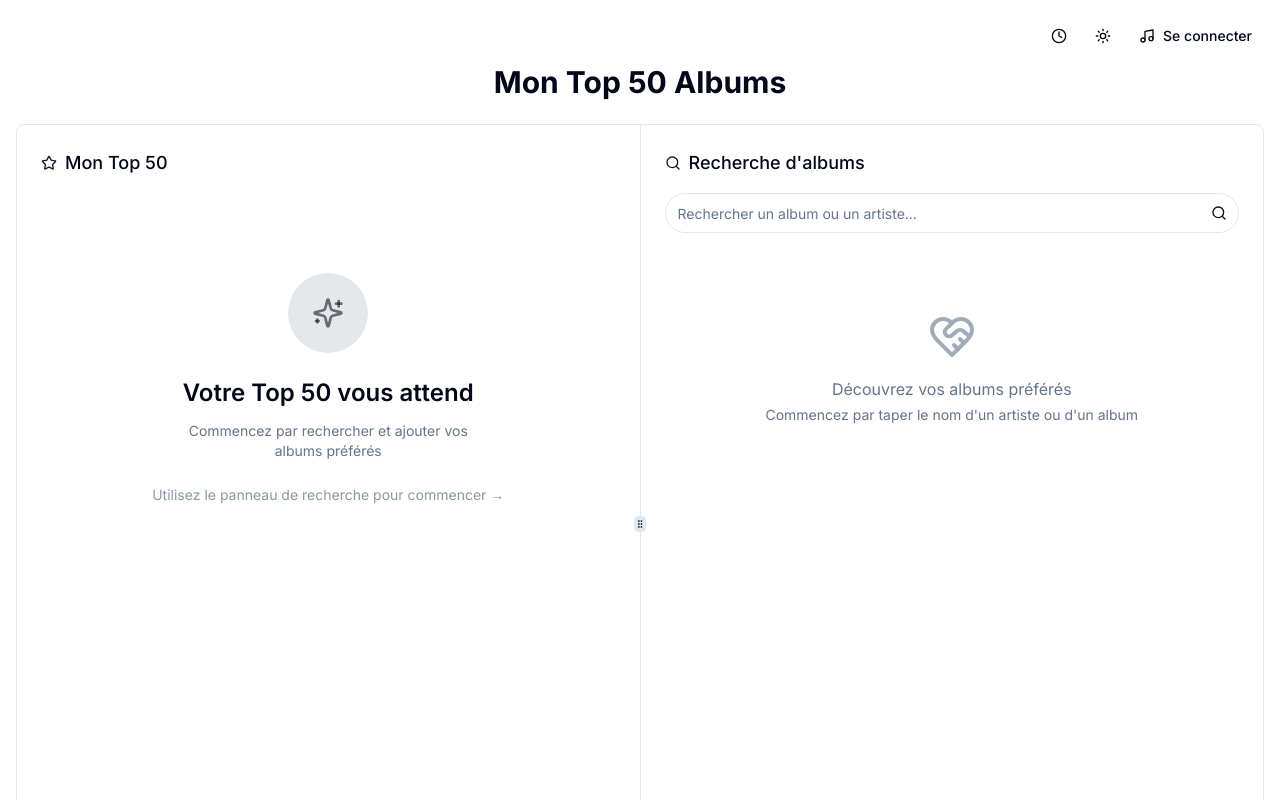
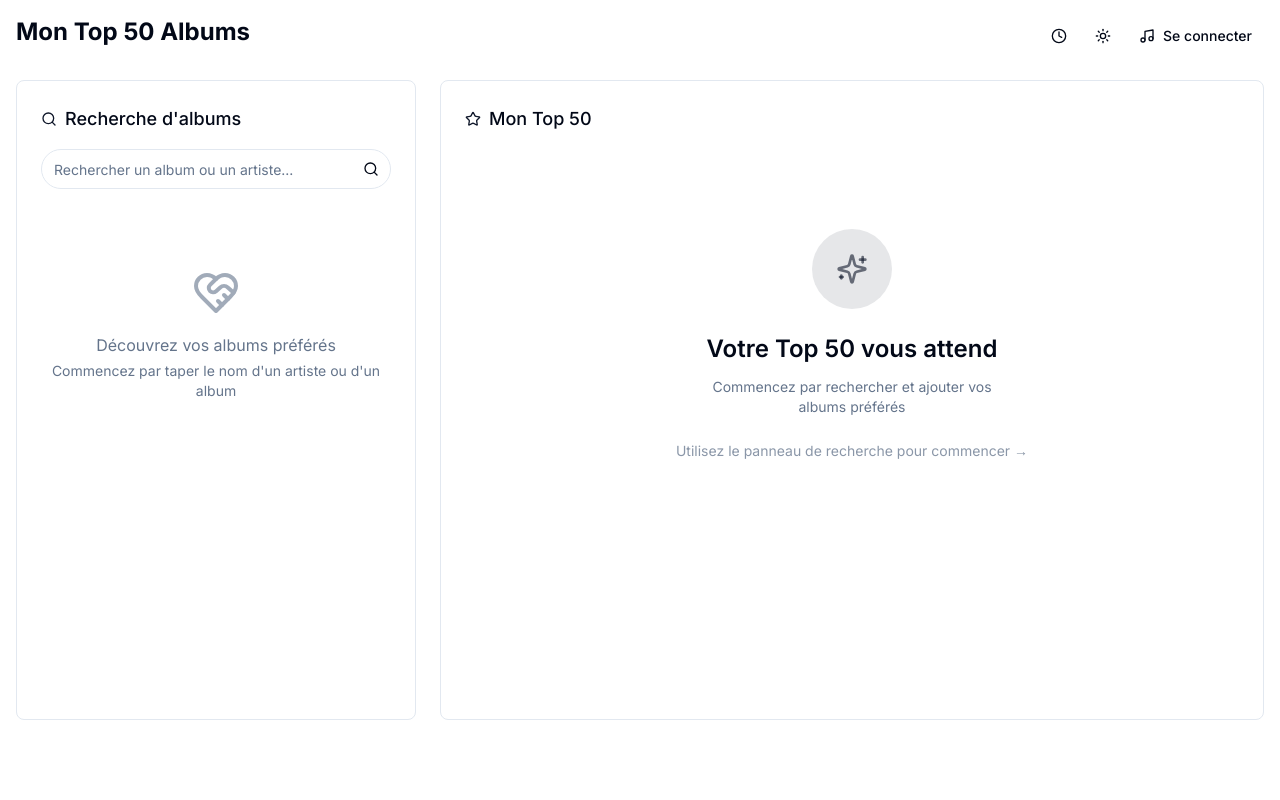
Before and after one commit to FloGeez/my-top-albums, a Next.js app: page / in a window 1280 px wide. Shown: the top 800 px of the page. Built offline with nearby package versions, Linux system fonts and the light colour scheme.

Commit message:
feat(design): with dock

```diff
--- a/app/page.tsx
+++ b/app/page.tsx
@@ -55,11 +55,7 @@ import {
   TooltipProvider,
   TooltipTrigger,
 } from "@/components/ui/tooltip";
-import {
-  ResizableHandle,
-  ResizablePanel,
-  ResizablePanelGroup,
-} from "@/components/ui/resizable";
+
 import { useToast } from "@/hooks/use-toast";
 import Image from "next/image";
 import { spotifyService, type Album } from "@/lib/spotify";
@@ -419,19 +415,6 @@ export default function MusicApp() {
     }
   };
 
-  // Fonction pour copier le lien de partage
-  const copyShareLink = () => {
-    if (typeof window === "undefined") return;
-
-    const currentUrl = window.location.href;
-    navigator.clipboard.writeText(currentUrl).then(() => {
-      toast({
-        title: "Lien copié !",
-        description: "Le lien de partage a été copié dans le presse-papiers",
-      });
-    });
-  };
-
   // Fonction utilitaire pour charger une playlist et mettre à jour l'état
   const loadPlaylistAndUpdateState = async (
     playlistId: string,
@@ -533,7 +516,7 @@ export default function MusicApp() {
 
   return (
     <div className="min-h-screen bg-background">
-      <div className="max-w-7xl mx-auto px-4 py-12">
+      <div className="max-w-7xl mx-auto px-4 pb-4 pt-16 md:pt-4">
         {/* Notification discrète pour playlist partagée */}
         {sharedPlaylistId && isFromSharedLink && top50.length === 0 && (
           <div className="max-w-md mx-auto mb-4">
@@ -554,61 +537,16 @@ export default function MusicApp() {
           </div>
         )}
 
-        {/* Header - Focus sur l'essentiel */}
-        <div className="text-center mt-4 mb-6">
-          <h1 className="text-3xl font-bold text-foreground mb-1">
+        {/* Header simplifié - Titre à gauche */}
+        <div className="mb-8">
+          <h1 className="text-2xl font-bold text-foreground">
             Mon Top 50 Albums
           </h1>
           {top50.length > 0 && (
-            <p className="text-muted-foreground text-sm mb-3">
+            <p className="text-muted-foreground text-sm mt-1">
               {top50.length} album{top50.length > 1 ? "s" : ""} dans votre
               sélection
             </p>
-          )}
-
-          {/* Actions principales - identiques desktop/mobile */}
-          {mounted && top50.length > 0 && (
-            <div className="flex items-center justify-center gap-2 mt-4">
-              <TooltipProvider delayDuration={100}>
-                {/* Sauvegarder */}
-                <SpotifySaveButton albums={top50} />
-
-                {/* Partager */}
-                <Tooltip>
-                  <TooltipTrigger asChild>
-                    <Button
-                      onClick={() => setIsShareDialogOpen(true)}
-                      variant="outline"
-                      size="sm"
-                      className="gap-2 text-muted-foreground hover:text-foreground"
-                    >
-                      <Link className="w-3 h-3" />
-                      Partager
-                    </Button>
-                  </TooltipTrigger>
-                  <TooltipContent>Partager votre Top 50</TooltipContent>
-                </Tooltip>
-
-                {/* Séparateur */}
-                <div className="w-px h-4 bg-border mx-1"></div>
-
-                {/* Plein écran - bien visible */}
-                <Tooltip>
-                  <TooltipTrigger asChild>
-                    <Button
-                      onClick={() => setIsFullscreen(true)}
-                      variant="outline"
-                      size="sm"
-                      className="gap-2 text-muted-foreground hover:text-foreground"
-                    >
-                      <Maximize className="w-3 h-3" />
-                      Plein écran
-                    </Button>
-                  </TooltipTrigger>
-                  <TooltipContent>Afficher en plein écran</TooltipContent>
-                </Tooltip>
-              </TooltipProvider>
-            </div>
           )}
 
           {/* Indicateur de chargement subtil */}
@@ -781,13 +719,36 @@ export default function MusicApp() {
 
         {/* Vue en panneaux (desktop uniquement) */}
         <div className="hidden md:block">
-          <ResizablePanelGroup
-            direction="horizontal"
-            className="min-h-[800px] rounded-lg border"
-          >
-            {/* Panneau Top 50 */}
-            <ResizablePanel defaultSize={50} minSize={30}>
-              <div className="p-6 h-full overflow-y-auto">
+          <div className="grid grid-cols-3 gap-6 min-h-[80vh]">
+            {/* Panneau Recherche - Gauche */}
+            <div className="col-span-1">
+              <div className="p-6 h-full overflow-y-auto border rounded-lg">
+                <div className="flex items-center gap-2 mb-4">
+                  <Search className="w-4 h-4 text-primary" />
+                  <h2 className="text-lg font-medium">Recherche d'albums</h2>
+                </div>
+                {!mounted ? (
+                  <SearchContentSkeleton />
+                ) : (
+                  <MemoizedSearchContent
+                    mounted={mounted}
+                    searchQuery={searchQuery}
+                    setSearchQuery={setSearchQuery}
+                    isLoading={isLoading}
+                    hasSearched={hasSearched}
+                    searchResults={searchResults}
+                    handleSearch={handleSearch}
+                    top50={top50}
+                    addToTop50={addToTop50}
+                    removeFromTop50={removeFromTop50}
+                  />
+                )}
+              </div>
+            </div>
+
+            {/* Panneau Top 50 - Droite */}
+            <div className="col-span-2">
+              <div className="p-6 h-full overflow-y-auto border rounded-lg">
                 <div className="flex items-center justify-between mb-4">
                   <div className="flex items-center gap-2">
                     <Star className="w-4 h-4 text-primary" />
@@ -926,38 +887,61 @@ export default function MusicApp() {
                   />
                 )}
               </div>
-            </ResizablePanel>
-
-            <ResizableHandle withHandle />
-
-            {/* Panneau Recherche */}
-            <ResizablePanel defaultSize={50} minSize={30}>
-              <div className="p-6 h-full overflow-y-auto">
-                <div className="flex items-center gap-2 mb-4">
-                  <Search className="w-4 h-4 text-primary" />
-                  <h2 className="text-lg font-medium">Recherche d'albums</h2>
-                </div>
-                {!mounted ? (
-                  <SearchContentSkeleton />
-                ) : (
-                  <MemoizedSearchContent
-                    mounted={mounted}
-                    searchQuery={searchQuery}
-                    setSearchQuery={setSearchQuery}
-                    isLoading={isLoading}
-                    hasSearched={hasSearched}
-                    searchResults={searchResults}
-                    handleSearch={handleSearch}
-                    top50={top50}
-                    addToTop50={addToTop50} // Pass the function
-                    removeFromTop50={removeFromTop50} // Pass the function
-                  />
-                )}
+            </div>
+          </div>
+        </div>
+      </div>
+
+      {/* Dock flottant en bas - Actions principales */}
+      {mounted && top50.length > 0 && (
+        <div className="fixed bottom-6 left-1/2 transform -translate-x-1/2 z-40">
+          <div className="bg-background/95 backdrop-blur-sm border shadow-lg rounded-full px-4 py-2">
+            <TooltipProvider delayDuration={100}>
+              <div className="flex items-center gap-2">
+                {/* Sauvegarder */}
+                <Tooltip>
+                  <TooltipTrigger asChild>
+                    <div className="inline-block">
+                      <SpotifySaveButton albums={top50} variant="dock" />
+                    </div>
+                  </TooltipTrigger>
+                  <TooltipContent>Sauvegarder sur Spotify</TooltipContent>
+                </Tooltip>
+
+                {/* Partager */}
+                <Tooltip>
+                  <TooltipTrigger asChild>
+                    <Button
+                      onClick={() => setIsShareDialogOpen(true)}
+                      variant="ghost"
+                      size="icon"
+                      className="text-muted-foreground hover:text-foreground hover:bg-accent"
+                    >
+                      <Link className="w-4 h-4" />
+                    </Button>
+                  </TooltipTrigger>
+                  <TooltipContent>Partager votre Top 50</TooltipContent>
+                </Tooltip>
+
+                {/* Plein écran */}
+                <Tooltip>
+                  <TooltipTrigger asChild>
+                    <Button
+                      onClick={() => setIsFullscreen(true)}
+                      variant="ghost"
+                      size="icon"
+                      className="text-muted-foreground hover:text-foreground hover:bg-accent"
+                    >
+                      <Maximize className="w-4 h-4" />
+                    </Button>
+                  </TooltipTrigger>
+                  <TooltipContent>Mode plein écran</TooltipContent>
+                </Tooltip>
               </div>
-            </ResizablePanel>
-          </ResizablePanelGroup>
-        </div>
-      </div>
+            </TooltipProvider>
+          </div>
+        </div>
+      )}
 
       <ShareDialog
         isOpen={isShareDialogOpen}
@@ -1032,7 +1016,7 @@ const MemoizedSearchContent = React.memo(function SearchContent({
       </div>
 
       {isLoading ? (
-        <div className="grid gap-4 grid-cols-2 sm:grid-cols-3 lg:grid-cols-4 xl:grid-cols-5">
+        <div className="grid gap-4 grid-cols-2 xl:grid-cols-3">
           {Array.from({ length: 8 }).map((_, i) => (
             <AlbumSkeleton key={i} />
           ))}
@@ -1044,7 +1028,7 @@ const MemoizedSearchContent = React.memo(function SearchContent({
           <p className="text-sm mt-1">Essayez un autre terme de recherche</p>
         </div>
       ) : searchResults.length > 0 ? (
-        <div className="grid gap-4 grid-cols-2 sm:grid-cols-3 lg:grid-cols-4 xl:grid-cols-5">
+        <div className="grid gap-4 grid-cols-2 xl:grid-cols-3">
           {searchResults.map((album) => (
             <AlbumCard
               key={album.id}
@@ -1238,7 +1222,7 @@ const MemoizedTop50Content = React.memo(function Top50Content({
           </div>
 
           <div
-            className={`grid gap-4 grid-cols-2 sm:grid-cols-3 lg:grid-cols-4 xl:grid-cols-5`}
+            className={`grid gap-4 grid-cols-2 sm:grid-cols-3 lg:grid-cols-4 xl:grid-cols-5 2xl:grid-cols-6`}
           >
             {top50.map((album, index) => (
               <CompactRankedAlbumCard
--- a/components/spotify-save-button.tsx
+++ b/components/spotify-save-button.tsx
@@ -22,9 +22,13 @@ import { Music, RefreshCw, Save, Upload } from "lucide-react";
 
 interface SpotifySaveButtonProps {
   albums: Album[];
+  variant?: "default" | "dock";
 }
 
-export function SpotifySaveButton({ albums }: SpotifySaveButtonProps) {
+export function SpotifySaveButton({
+  albums,
+  variant = "default",
+}: SpotifySaveButtonProps) {
   const [isSaving, setIsSaving] = useState(false);
   const [isCheckingPlaylist, setIsCheckingPlaylist] = useState(false);
   const [showExplanationModal, setShowExplanationModal] = useState(false);
@@ -123,28 +127,53 @@ export function SpotifySaveButton({ albums }: SpotifySaveButtonProps) {
 
   if (!mounted) {
     return (
-      <Button disabled variant="outline" size="icon">
+      <Button
+        disabled
+        variant="ghost"
+        size="icon"
+        className="text-muted-foreground"
+      >
         <Music className="w-4 h-4" />
       </Button>
     );
   }
 
-  // Le bouton est maintenant toujours cliquable
-
-  // Afficher un skeleton si pas encore monté
-  if (!mounted) {
-    return <div className="h-10 bg-muted rounded w-32 animate-pulse"></div>;
-  }
-
   return (
     <>
+      {variant === "dock" ? (
+        // Version dock - bouton icon simple
+        <Button
+          onClick={handleSave}
+          disabled={isSaving || isCheckingPlaylist || albums.length === 0}
+          variant="ghost"
+          size="icon"
+          className={`text-muted-foreground hover:text-foreground hover:bg-accent ${
+            isAuthenticated && existingPlaylist
+              ? "text-green-600 hover:text-green-700"
+              : ""
+          }`}
+        >
+          {isSaving ? (
+            <RefreshCw className="w-4 h-4 animate-spin" />
+          ) : isCheckingPlaylist ? (
+            <RefreshCw className="w-4 h-4 animate-spin" />
+          ) : isAuthenticated && existingPlaylist ? (
+            <Upload className="w-4 h-4" />
+          ) : (
+            <Save className="w-4 h-4" />
+          )}
+        </Button>
+      ) : (
+        // Version par défaut - bouton avec texte
         <TooltipProvider delayDuration={100}>
           <Tooltip>
             <TooltipTrigger asChild>
               <div className="inline-block">
                 <Button
                   onClick={handleSave}
-                disabled={isSaving || isCheckingPlaylist || albums.length === 0}
+                  disabled={
+                    isSaving || isCheckingPlaylist || albums.length === 0
+                  }
                   variant="outline"
                   size="sm"
                   className={`gap-2 ${
@@ -185,6 +214,7 @@ export function SpotifySaveButton({ albums }: SpotifySaveButtonProps) {
             </TooltipContent>
           </Tooltip>
         </TooltipProvider>
+      )}
 
       {/* Modale d'explication pour la sauvegarde */}
       <Dialog
```
Lines whose indentation alone changed are shown as unchanged.
